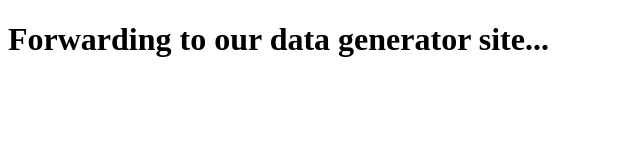
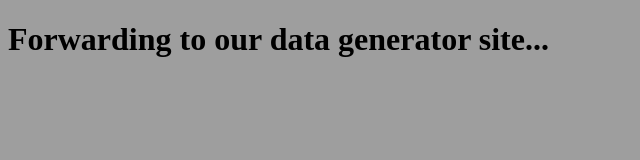
Before and after one commit to taodong/wedgeup-main-page, a plain HTML site: page index.html in a window 1280 px wide. Shown: the whole page, without its empty margins (0-640 px from the left). Drawn offline with Linux system fonts and the light colour scheme; the site is published under a folder, as on GitHub Pages, so addresses that start at the root find nothing.

Commit message:
Try to fix path

```diff
--- a/index.html
+++ b/index.html
@@ -11,9 +11,9 @@
         <meta name="viewport" content="width=device-width, initial-scale=1.0, maximum-scale=5.0">
 
         <!-- Favicon -->
-        <link rel="shortcut icon" type="image/x-icon" href="/images/favicon.png" />
+        <link rel="shortcut icon" type="image/x-icon" href="./images/favicon.png" />
 
-        <link rel="stylesheet" href="/css/style.css">
+        <link rel="stylesheet" href="./css/style.css">
     </head>
     <body class="redirect-background">
         <h1> Forwarding to our data generator site...</h1>
```
